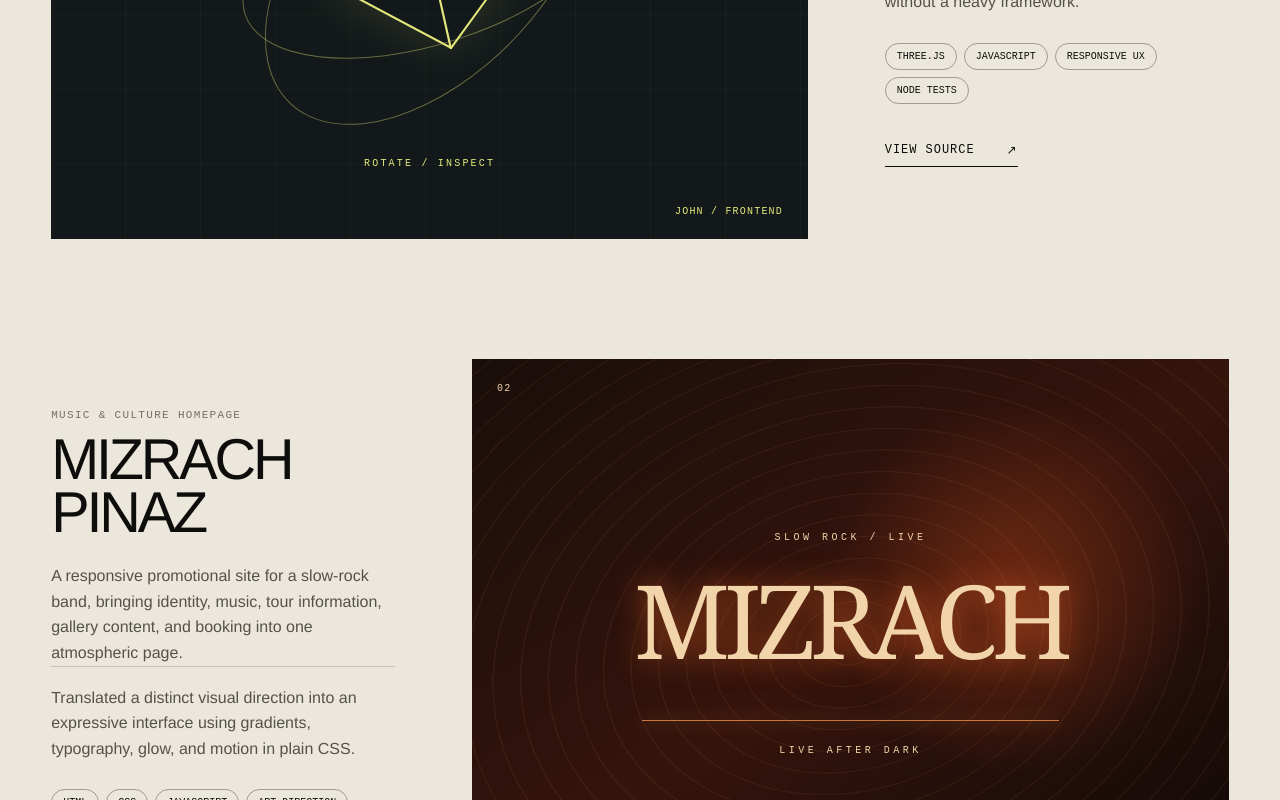
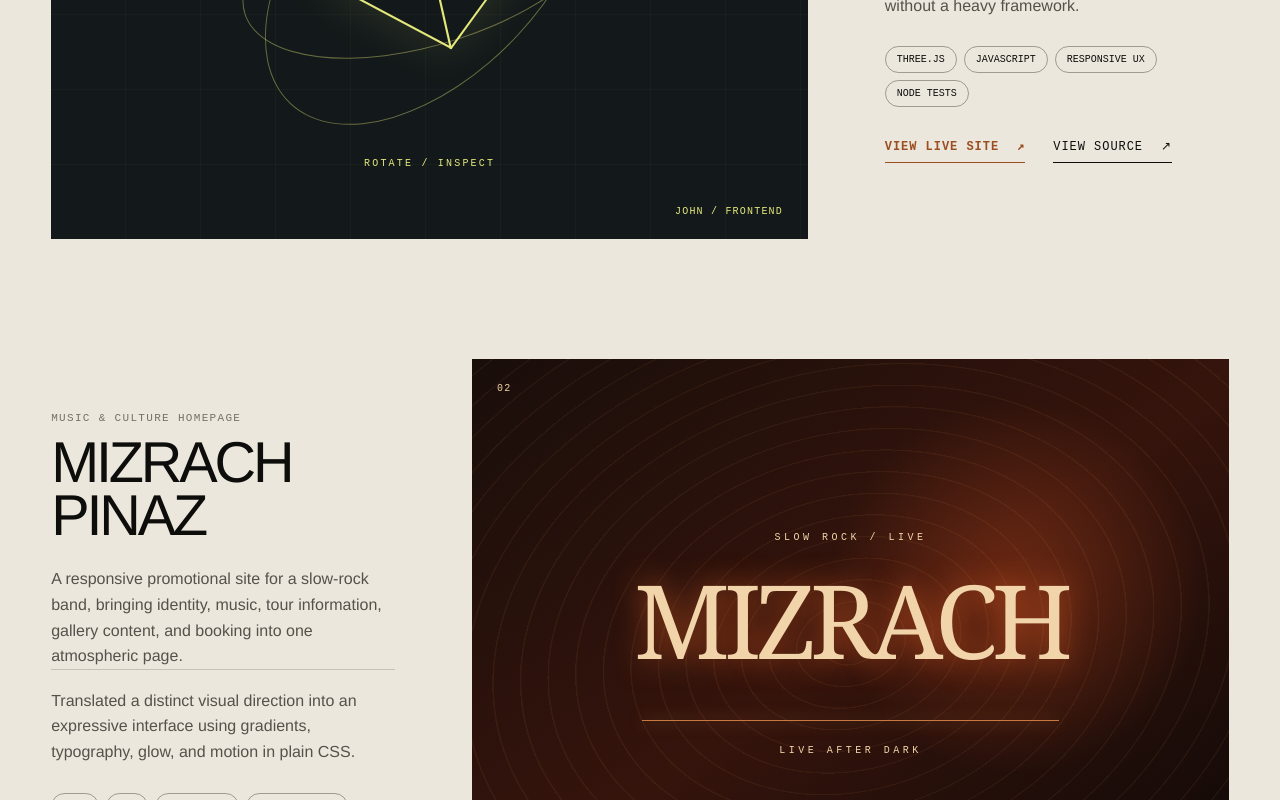
Before and after one commit to Dekuding1129/Dekuding1129.github.io, a Next.js app: page / in a window 1280 px wide. Shown: the part 1580-2380 px from the top of the page. Built offline with nearby package versions, Linux system fonts and the light colour scheme.

Commit message:
Add live links for featured projects

```diff
--- a/app/globals.css
+++ b/app/globals.css
@@ -67,6 +67,9 @@ button, a { -webkit-tap-highlight-color: transparent; }
 .tag-list li { border: 1px solid rgba(13,13,12,.35); border-radius: 100px; padding: 7px 11px; font: 10px monospace; text-transform: uppercase; }
 .text-link { display: inline-flex; gap: 32px; align-items: center; padding-bottom: 8px; border-bottom: 1px solid currentColor; font: 12px monospace; letter-spacing: .08em; text-transform: uppercase; }
 .text-link span { transition: transform .2s; }.text-link:hover span { transform: translate(3px,-3px); }
+.project-links { display: flex; flex-wrap: wrap; align-items: center; gap: 18px 28px; }
+.project-links .text-link { gap: 18px; }
+.text-link--primary { color: #9b4e22; font-weight: 700; }
 
 .project-visual--loot { background: #13191a; color: #e4e87b; }
 .project-visual--loot::before { content:""; position:absolute; inset:0; background: repeating-linear-gradient(90deg, transparent 0 74px, rgba(228,232,123,.06) 75px), repeating-linear-gradient(0deg, transparent 0 74px, rgba(228,232,123,.06) 75px); }
--- a/app/page.tsx
+++ b/app/page.tsx
@@ -8,6 +8,7 @@ const projects = [
     impact:
       "Built to explore how motion, state, accessibility, and product storytelling can work together without a heavy framework.",
     tags: ["Three.js", "JavaScript", "Responsive UX", "Node tests"],
+    live: "https://dekuding1129.github.io/merch-game/",
     source: "https://github.com/Dekuding1129/merch-game",
     className: "project-visual--loot",
     visual: (
@@ -28,6 +29,7 @@ const projects = [
     impact:
       "Translated a distinct visual direction into an expressive interface using gradients, typography, glow, and motion in plain CSS.",
     tags: ["HTML", "CSS", "JavaScript", "Art direction"],
+    live: "https://dekuding1129.github.io/mizrach-band/",
     source: "https://github.com/Dekuding1129/mizrach-band",
     className: "project-visual--mizrach",
     visual: (
@@ -48,6 +50,7 @@ const projects = [
     impact:
       "A compact exercise in visual rhythm, animation timing, and turning a simple idea into a polished browser moment.",
     tags: ["Creative coding", "CSS motion", "JavaScript", "Mobile-first"],
+    live: "https://dekuding1129.github.io/ice-cream-invitation/",
     source: "https://github.com/Dekuding1129/ice-cream-invitation",
     className: "project-visual--icecream",
     visual: (
@@ -129,9 +132,14 @@ export default function Home() {
                 <ul className="tag-list" aria-label={`${project.name} technologies`}>
                   {project.tags.map((tag) => <li key={tag}>{tag}</li>)}
                 </ul>
-                <a className="text-link" href={project.source} target="_blank" rel="noreferrer">
-                  View source <span aria-hidden="true">↗</span>
-                </a>
+                <div className="project-links">
+                  <a className="text-link text-link--primary" href={project.live} target="_blank" rel="noreferrer">
+                    View live site <span aria-hidden="true">↗</span>
+                  </a>
+                  <a className="text-link" href={project.source} target="_blank" rel="noreferrer">
+                    View source <span aria-hidden="true">↗</span>
+                  </a>
+                </div>
               </div>
             </article>
           ))}
```
